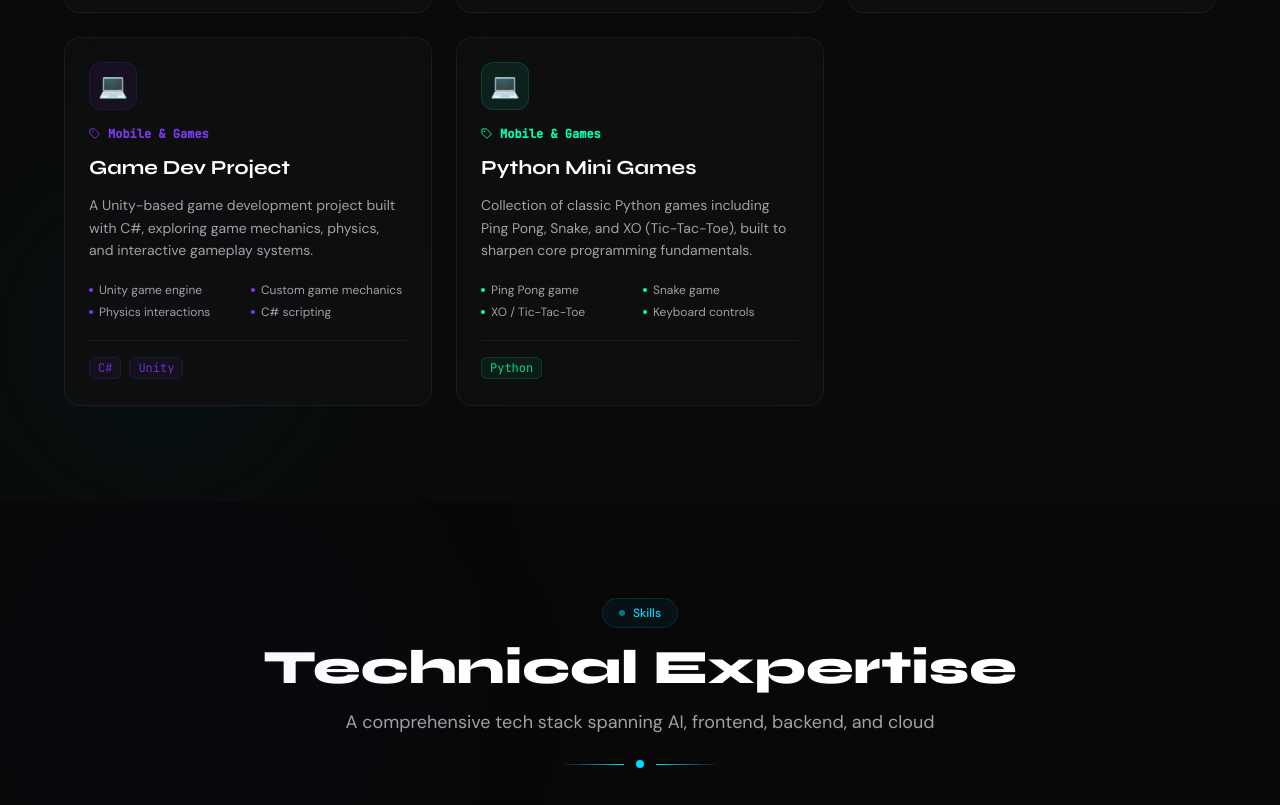
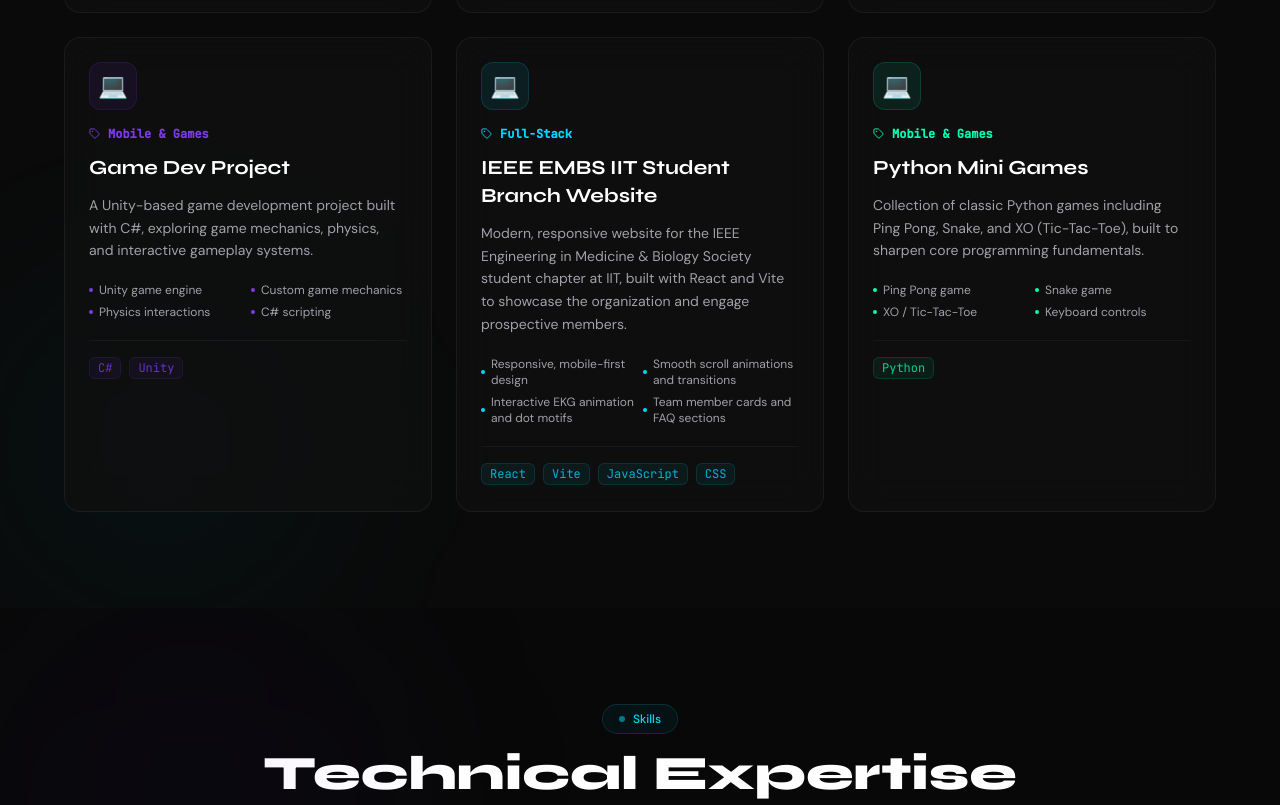
Before and after one commit to MohamedZouari4/portfolio, a React (Vite) app: page / in a window 1280 px wide. Shown: the part 8235-9040 px from the top of the page. Built offline with nearby package versions, Linux system fonts and the light colour scheme; no server answers.

Commit message:
add project

```diff
--- a/src/data/index.ts
+++ b/src/data/index.ts
@@ -217,6 +217,27 @@ export const projects = [
     color: "#7C3AED",
     gradient: "from-[#7C3AED]/20 to-[#F59E0B]/20",
     github: "https://github.com/MohamedZouari4/Game-Dev-Project",
+  },
+  {
+    id: 8,
+    title: "IEEE EMBS IIT Student Branch Website",
+    description:
+      "Modern, responsive website for the IEEE Engineering in Medicine & Biology Society student chapter at IIT, built with React and Vite to showcase the organization and engage prospective members.",
+    tech: ["React", "Vite", "JavaScript", "CSS"],
+    features: [
+      "Responsive, mobile-first design",
+      "Smooth scroll animations and transitions",
+      "Interactive EKG animation and dot motifs",
+      "Team member cards and FAQ sections",
+      "WCAG-compliant accessibility",
+      "Centralized content configuration",
+    ],
+    category: "Full-Stack",
+    featured: false,
+    color: "#00D9FF",
+    gradient: "from-[#00D9FF]/20 to-[#7C3AED]/20",
+    github: "https://github.com/MohamedZouari4/IEEE-EMBS-IIT-SBC-Website",
+    demo: "https://mohamedzouari4.github.io/IEEE-EMBS-IIT-SBC-Website/",
   },
   {
     id: 7,
@@ -485,6 +506,15 @@ export const ieeeStats = [
 
 export const awards = [
   {
+    title: "Bachelor's Degree in Computer Science",
+    event: "International Institute of Technology (IIT)",
+    year: "2026",
+    emoji: "🎓",
+    color: "#00FFB2",
+    gradient: "from-[#00FFB2]/20 to-[#00D9FF]/10",
+    description: "Graduated with a Bachelor's in Computer Science, now continuing at IIT for the National Engineering Diploma.",
+  },
+  {
     title: "Best Ambassador",
     event: "IEEEXtreme 18.0",
     year: "2024",
--- a/src/sections/Projects.tsx
+++ b/src/sections/Projects.tsx
@@ -98,9 +98,17 @@ export default function ProjectsSection() {
                           <GitHubIcon size={14} />
                         </a>
                       )}
-                      <button className="w-8 h-8 rounded-lg glass border border-white/10 flex items-center justify-center text-[#A1A1AA] hover:text-white transition-colors">
-                        <ExternalLink size={14} />
-                      </button>
+                      {project.demo && (
+                        <a
+                          href={project.demo}
+                          target="_blank"
+                          rel="noopener noreferrer"
+                          className="w-8 h-8 rounded-lg glass border border-white/10 flex items-center justify-center text-[#A1A1AA] hover:text-white transition-colors"
+                          onClick={(e) => e.stopPropagation()}
+                        >
+                          <ExternalLink size={14} />
+                        </a>
+                      )}
                     </div>
                   </div>
 
```
Also changed, not shown: 1 other file (tests, documents, lock files or other folders).
